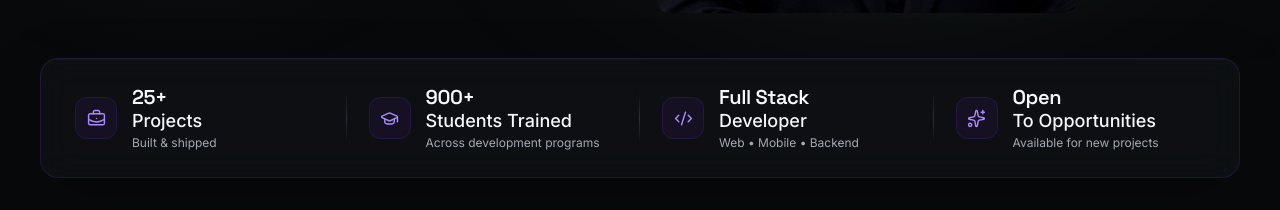
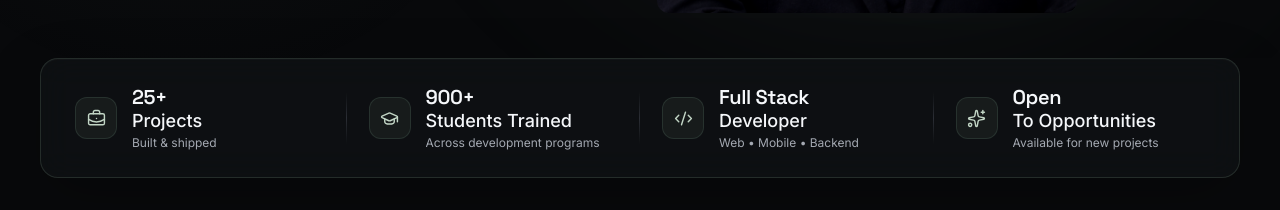
Before and after one commit to Sky121122/My-Portfolio-5, a React (Vite) app: page / in a window 1280 px wide. Shown: the part 742-952 px from the top of the page. Built offline with nearby package versions, Linux system fonts and the light colour scheme; no server answers; what @bible-strong/avatar-react would draw is missing.

Commit message:
Replace purple accents with sage green palette

```diff
--- a/src/components/Stats/Stats.module.css
+++ b/src/components/Stats/Stats.module.css
@@ -25,7 +25,7 @@
 
   background: rgba(16, 18, 22, 0.72);
 
-  border: 1px solid rgba(124, 58, 237, 0.18);
+  border: 1px solid rgba(143, 174, 152, 0.18);
 
   border-radius: 18px;
 
@@ -67,13 +67,13 @@
 
   border-radius: 12px;
 
-  color: #a78bfa;
+  color: #c2d5c5;
 
   background:
-    rgba(124, 58, 237, 0.08);
+    rgba(143, 174, 152, 0.08);
 
   border:
-    1px solid rgba(124, 58, 237, 0.15);
+    1px solid rgba(143, 174, 152, 0.15);
 
   transition:
     transform 0.25s ease,
@@ -86,10 +86,10 @@
   transform: translateY(-2px);
 
   background:
-    rgba(124, 58, 237, 0.15);
+    rgba(143, 174, 152, 0.15);
 
   box-shadow:
-    0 8px 25px rgba(124, 58, 237, 0.15);
+    0 8px 25px rgba(143, 174, 152, 0.15);
 }
 
 
```
